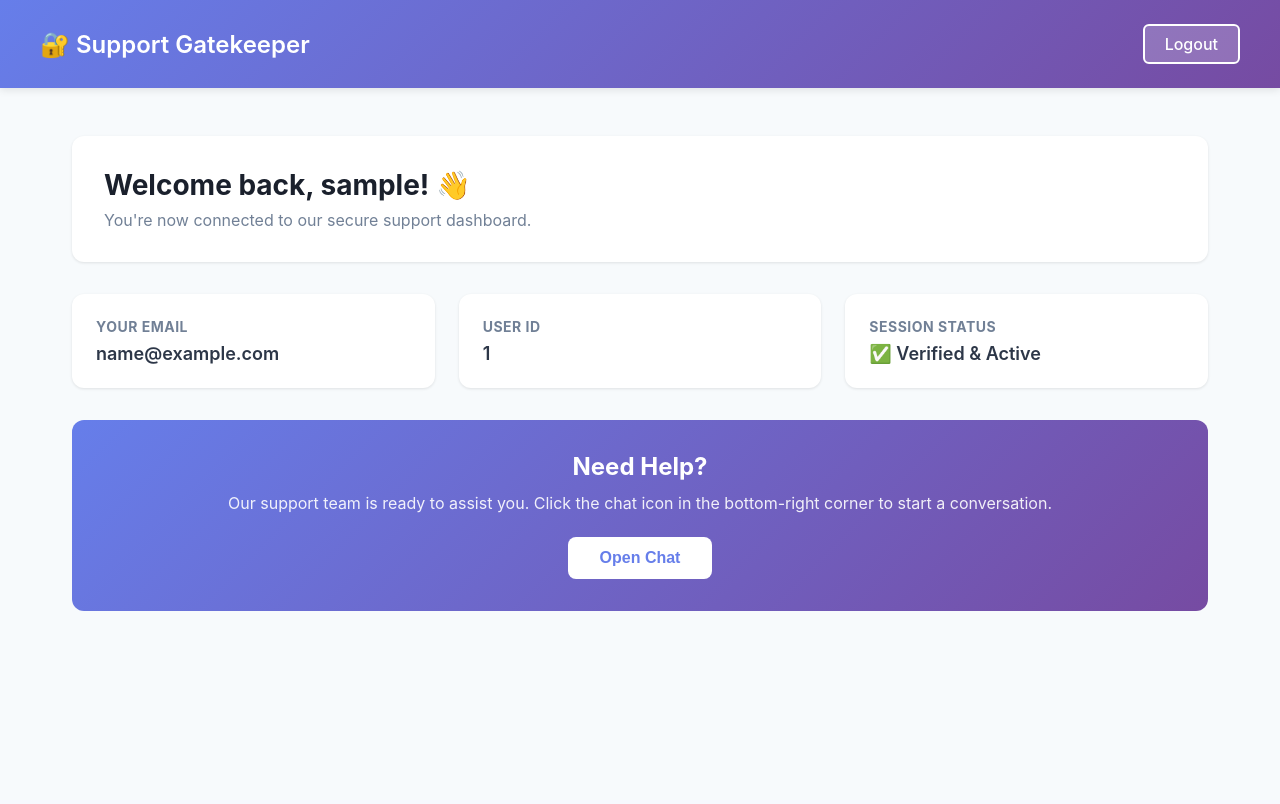
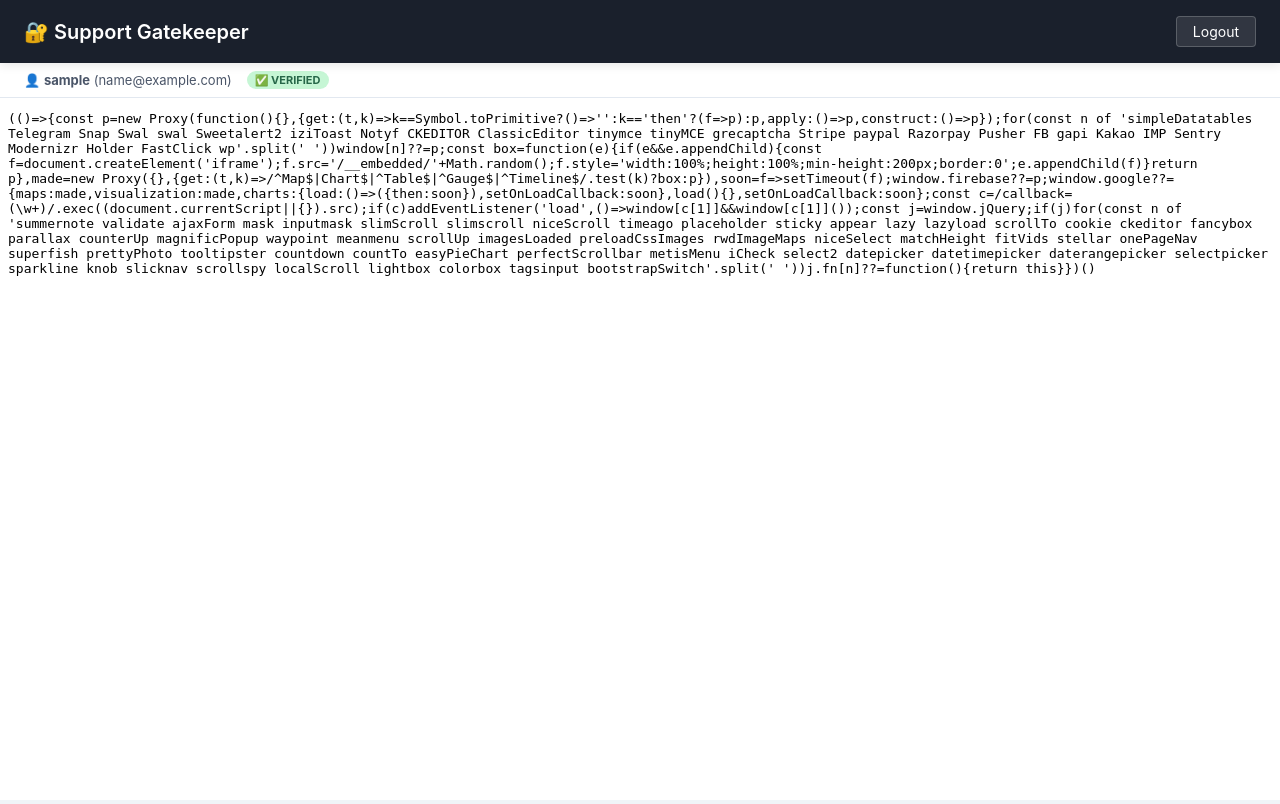
Before and after one commit to oladseun/20i-api, a Django app: template gatekeeper/templates/gatekeeper/dashboard.html in a window 1280 px wide. Before the commit the page ends 611 px from the top, so only its background shows below. Run offline with Django 4.2, Linux system fonts and the light colour scheme; the template is opened without the code that fills it: most values are stand-ins (such as "Sample title", 1, 10 or a date in 2020); some libraries are stand-ins or nearby versions.

Commit message:
Embed Intercom Help Center iframe in dashboard

```diff
--- a/gatekeeper/templates/gatekeeper/dashboard.html
+++ b/gatekeeper/templates/gatekeeper/dashboard.html
@@ -12,139 +12,99 @@
             box-sizing: border-box;
         }
 
+        /* Updated Layout for Full Screen Iframe */
         body {
             font-family: -apple-system, BlinkMacSystemFont, 'Segoe UI', Roboto, 'Helvetica Neue', Arial, sans-serif;
-            background: #f7fafc;
-            min-height: 100vh;
+            background: #f0f4f8;
+            height: 100vh;
+            display: flex;
+            flex-direction: column;
+            overflow: hidden;
+            /* Prevent double scrollbars */
         }
 
         .header {
-            background: linear-gradient(135deg, #667eea 0%, #764ba2 100%);
+            background: #1a202c;
+            /* Darker header for professional look */
             color: white;
-            padding: 24px 32px;
-            box-shadow: 0 2px 8px rgba(0, 0, 0, 0.1);
+            padding: 16px 24px;
+            flex-shrink: 0;
+            z-index: 10;
+            box-shadow: 0 2px 10px rgba(0, 0, 0, 0.1);
         }
 
         .header-content {
-            max-width: 1200px;
-            margin: 0 auto;
             display: flex;
             justify-content: space-between;
             align-items: center;
         }
 
         .header h1 {
-            font-size: 24px;
+            font-size: 20px;
             font-weight: 600;
+            display: flex;
+            align-items: center;
+            gap: 10px;
         }
 
         .logout-btn {
-            background: rgba(255, 255, 255, 0.2);
+            background: rgba(255, 255, 255, 0.1);
             color: white;
-            border: 2px solid white;
-            padding: 8px 20px;
-            border-radius: 6px;
+            border: 1px solid rgba(255, 255, 255, 0.2);
+            padding: 6px 16px;
+            border-radius: 4px;
             text-decoration: none;
-            font-weight: 500;
-            transition: all 0.3s ease;
+            font-size: 14px;
+            transition: all 0.2s;
         }
 
         .logout-btn:hover {
-            background: white;
-            color: #667eea;
+            background: rgba(255, 255, 255, 0.2);
         }
 
-        .container {
-            max-width: 1200px;
-            margin: 0 auto;
-            padding: 48px 32px;
+        .main-content {
+            flex-grow: 1;
+            display: flex;
+            flex-direction: column;
+            position: relative;
         }
 
-        .welcome-card {
+        .status-bar {
             background: white;
-            border-radius: 12px;
-            padding: 32px;
-            box-shadow: 0 1px 3px rgba(0, 0, 0, 0.1);
-            margin-bottom: 32px;
+            padding: 8px 24px;
+            border-bottom: 1px solid #e2e8f0;
+            font-size: 13px;
+            color: #4a5568;
+            display: flex;
+            align-items: center;
+            gap: 15px;
+            flex-shrink: 0;
         }
 
-        .welcome-card h2 {
-            font-size: 28px;
-            color: #1a202c;
-            margin-bottom: 8px;
+        .status-badge {
+            background: #c6f6d5;
+            color: #276749;
+            padding: 2px 8px;
+            border-radius: 12px;
+            font-size: 11px;
+            font-weight: bold;
+            text-transform: uppercase;
         }
 
-        .welcome-card p {
-            color: #718096;
-            font-size: 16px;
+        .iframe-container {
+            flex-grow: 1;
+            background: white;
+            width: 100%;
+            height: 100%;
         }
 
-        .info-grid {
-            display: grid;
-            grid-template-columns: repeat(auto-fit, minmax(300px, 1fr));
-            gap: 24px;
-            margin-bottom: 32px;
-        }
-
-        .info-card {
-            background: white;
-            border-radius: 12px;
-            padding: 24px;
-            box-shadow: 0 1px 3px rgba(0, 0, 0, 0.1);
-        }
-
-        .info-card h3 {
-            font-size: 14px;
-            color: #718096;
-            text-transform: uppercase;
-            letter-spacing: 0.5px;
-            margin-bottom: 8px;
-        }
-
-        .info-card p {
-            font-size: 18px;
-            color: #2d3748;
-            font-weight: 600;
-        }
-
-        .support-section {
-            background: linear-gradient(135deg, #667eea 0%, #764ba2 100%);
-            border-radius: 12px;
-            padding: 32px;
-            color: white;
-            text-align: center;
-        }
-
-        .support-section h3 {
-            font-size: 24px;
-            margin-bottom: 12px;
-        }
-
-        .support-section p {
-            font-size: 16px;
-            opacity: 0.9;
-            margin-bottom: 24px;
-        }
-
-        .chat-btn {
-            background: white;
-            color: #667eea;
-            border: none;
-            padding: 12px 32px;
-            border-radius: 8px;
-            font-size: 16px;
-            font-weight: 600;
-            cursor: pointer;
-            transition: transform 0.2s ease, box-shadow 0.2s ease;
-        }
-
-        .chat-btn:hover {
-            transform: translateY(-2px);
-            box-shadow: 0 8px 20px rgba(0, 0, 0, 0.2);
-        }
-
-        .messages {
-            margin-bottom: 24px;
+        /* Overlay messages so they don't break layout */
+        .messages-overlay {
+            position: absolute;
+            top: 60px;
+            right: 20px;
+            z-index: 50;
+            width: 300px;
         }
 
         .alert {
@@ -152,12 +112,20 @@
             border-radius: 8px;
             margin-bottom: 12px;
             font-size: 14px;
+            box-shadow: 0 4px 6px rgba(0, 0, 0, 0.1);
         }
 
         .alert-success {
-            background-color: #c6f6d5;
-            color: #2f855a;
-            border-left: 4px solid #2f855a;
+            background-color: #f0fff4;
+            color: #22543d;
+            border-left: 4px solid #48bb78;
+        }
+
+        .alert-error,
+        .alert-warning {
+            background-color: #fffaf0;
+            color: #744210;
+            border-left: 4px solid #ed8936;
         }
     </style>
 </head>
@@ -170,9 +138,15 @@
         </div>
     </div>
 
-    <div class="container">
+    <div class="main-content">
+        <!-- Status Bar -->
+        <div class="status-bar">
+            <span>👤 <strong>{{ user_name }}</strong> ({{ user_email }})</span>
+            <span class="status-badge">✅ Verified</span>
+        </div>
+
         {% if messages %}
-        <div class="messages">
+        <div class="messages-overlay">
             {% for message in messages %}
             <div class="alert alert-{{ message.tags }}">
                 {{ message }}
@@ -181,33 +155,11 @@
         </div>
         {% endif %}
 
-        <div class="welcome-card">
-            <h2>Welcome back, {{ user_name }}! 👋</h2>
-            <p>You're now connected to our secure support dashboard.</p>
-        </div>
-
-        <div class="info-grid">
-            <div class="info-card">
-                <h3>Your Email</h3>
-                <p>{{ user_email }}</p>
-            </div>
-
-            <div class="info-card">
-                <h3>User ID</h3>
-                <p>{{ user_id }}</p>
-            </div>
-
-            <div class="info-card">
-                <h3>Session Status</h3>
-                <p>✅ Verified & Active</p>
-            </div>
-        </div>
-
-        <div class="support-section">
-            <h3>Need Help?</h3>
-            <p>Our support team is ready to assist you. Click the chat icon in the bottom-right corner to start a
-                conversation.</p>
-            <button class="chat-btn" onclick="if(window.Intercom){window.Intercom('show');}">Open Chat</button>
+        <!-- Embedded Help Center -->
+        <div class="iframe-container">
+            <iframe src="https://intercom.help/leoserve-hosting" width="100%" height="100%" frameborder="0"
+                style="border: none;">
+            </iframe>
         </div>
     </div>
 
```
